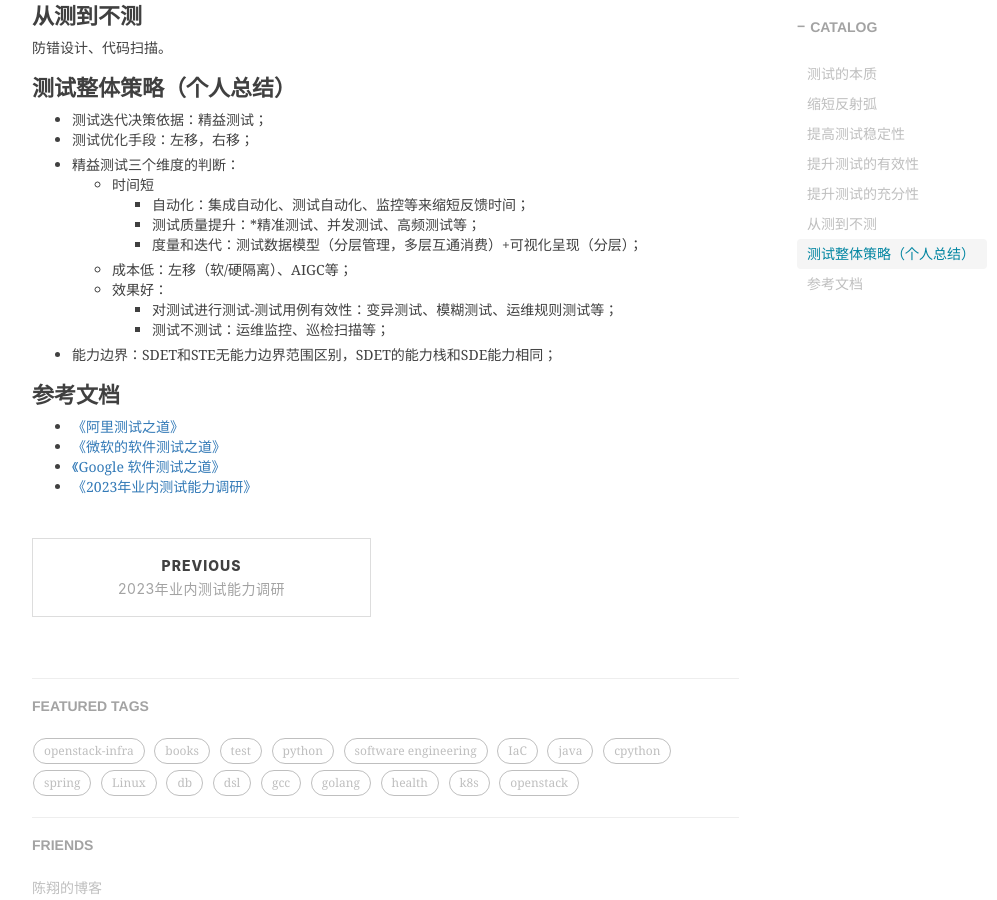
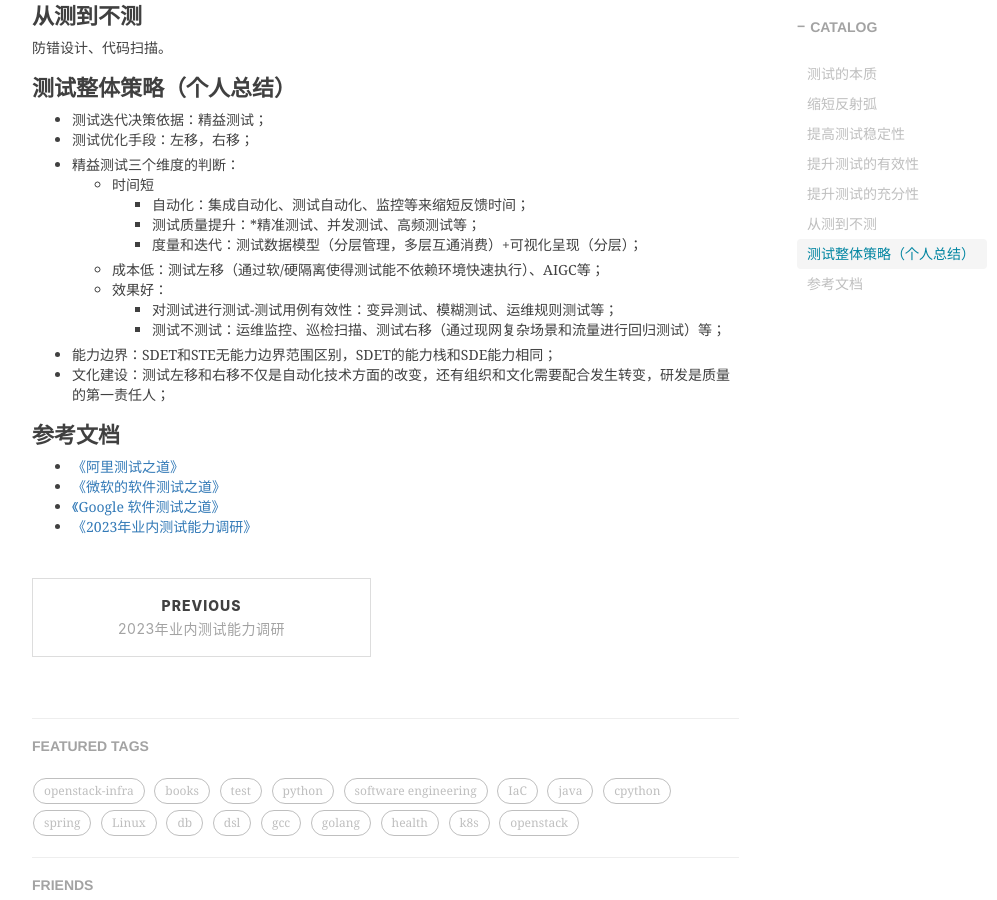
Before and after one commit to shihai1991/shihai1991.github.io, a Jekyll site: the page built from _posts/2023-11-15-阿里测试之道.md, in a window 1280 px wide and 900 px high, scrolled down 1289 px. Shown: the whole window, without its empty margins (233-1230 px from the left). Built offline with Jekyll 4.4.1, drawn with Linux system fonts in a browser that asks for light colours; nearby versions of some CDN libraries; comment, search, counter and statistics services are not loaded.

Commit message:
Update 2023-11-15-阿里测试之道.md

```diff
--- a/_posts/2023-11-15-阿里测试之道.md
+++ b/_posts/2023-11-15-阿里测试之道.md
@@ -48,12 +48,13 @@ time: '2023.11.15 10:29:00'
     - 自动化：集成自动化、测试自动化、监控等来缩短反馈时间；
     - 测试质量提升：*精准测试、并发测试、高频测试等；
     - 度量和迭代：测试数据模型（分层管理，多层互通消费）+可视化呈现（分层）；
-  - 成本低：左移（软/硬隔离）、AIGC等；
+  - 成本低：测试左移（通过软/硬隔离使得测试能不依赖环境快速执行）、AIGC等；
   - 效果好：
     - 对测试进行测试-测试用例有效性：变异测试、模糊测试、运维规则测试等；
-    - 测试不测试：运维监控、巡检扫描等；
+    - 测试不测试：运维监控、巡检扫描、测试右移（通过现网复杂场景和流量进行回归测试）等；
 
 - 能力边界：SDET和STE无能力边界范围区别，SDET的能力栈和SDE能力相同；
+- 文化建设：测试左移和右移不仅是自动化技术方面的改变，还有组织和文化需要配合发生转变，研发是质量的第一责任人；
 
 # 参考文档
 - [《阿里测试之道》](https://book.douban.com/subject/35801617/)
```
